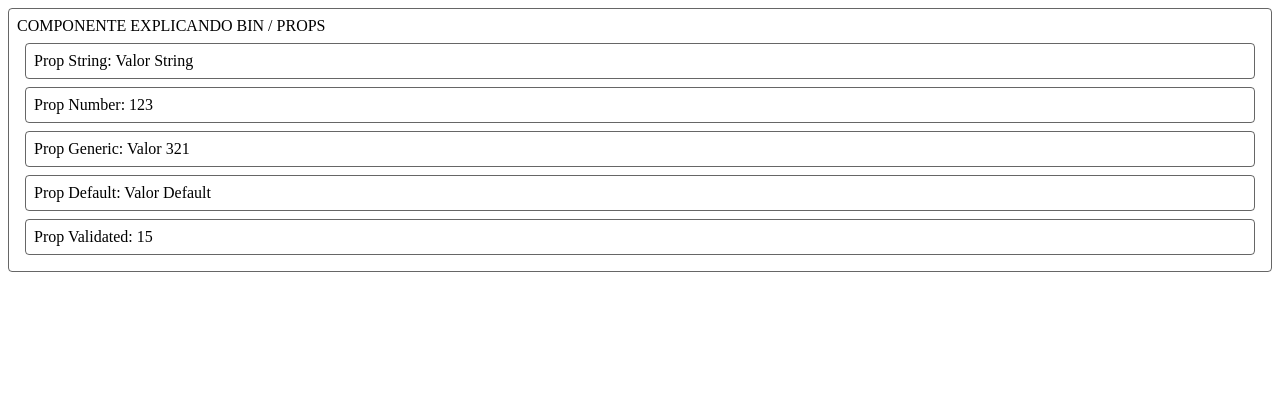
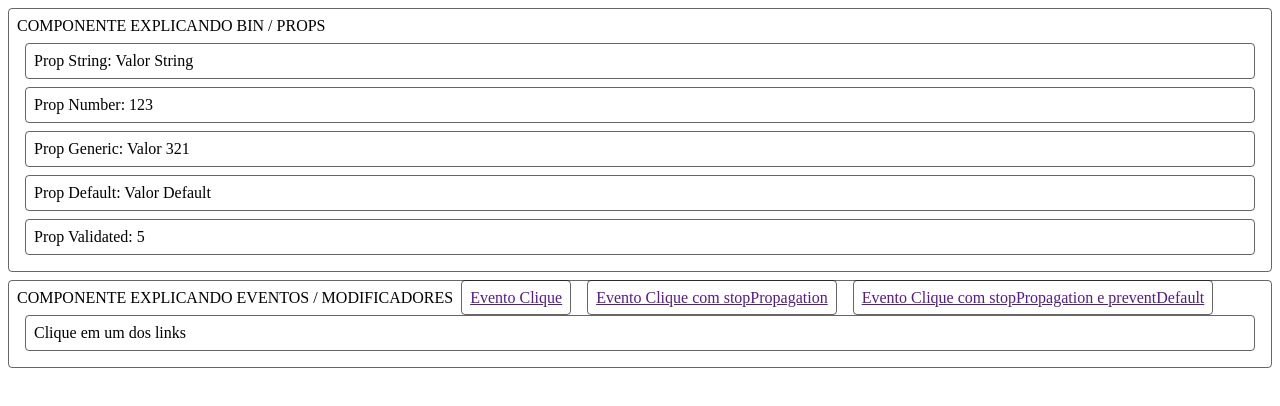
Before and after one commit to brunoog33/CursoVueAca, a Vue app: page / in a window 1280 px wide. Shown: the top 406 px of the page. Built offline with nearby package versions, Linux system fonts and the light colour scheme.

Commit message:
Incluindo componente de Eventos

```diff
--- a/src/App.vue
+++ b/src/App.vue
@@ -4,18 +4,21 @@
         minha-prop-string="Valor String"
         :minha-prop-number="123"
         :minha-prop-generic="`Valor ${321}`"
-        :minha-prop-validated="15"
+        :minha-prop-validated="5"
         />
+        <my-event />
   </div>
 </template>
 
 <script>
 import MyBind from '@/components/my-bind.vue';
+import MyEvent from '@/components/my-event.vue';
 
 export default {
   name: 'app',
   components: {
     MyBind,
+    MyEvent,
   },
 };
 </script>
--- a/src/components/my-bind.vue
+++ b/src/components/my-bind.vue
@@ -21,7 +21,8 @@ export default {
     },
     minhaPropValidated: {
       type: Number,
-      validator: v => v > 10,
+      validator: v => v > 10, /* Apresenta log no console pq o componente só aceita
+                                 valor maior que 10 */
     },
   },
 };
--- /dev/null
+++ b/src/components/my-event.vue
@@ -0,0 +1,40 @@
+<template>
+  <div>
+    <span>COMPONENTE EXPLICANDO EVENTOS / MODIFICADORES</span>
+   <!-- Um dos modos de fazer <a href="" @click="$emit('click', 'Normal Clique')">Evento Clique</a>
+    <a href="" @click.stop="$emit('click', 'stopPropagation')">Evento Clique com stopPropagation</a>
+    <a href="" @click.stop.prevent="$emit('click', 'preventDefault')">
+       Evento Clique com stopPropagation e preventDefault
+    </a>-->
+    <a href="" @click="onClick">Evento Clique</a>
+    <a href="" @click.stop="onClick">Evento Clique com stopPropagation</a>
+    <a href="" @click.stop.prevent="onClick">Evento Clique com stopPropagation e preventDefault</a>
+    <div>{{ eventResult || 'Clique em um dos links' }}</div>
+  </div>
+</template>
+
+<script>
+export default {
+  data() {
+    return {
+      eventResult: null,
+    };
+  },
+  methods: {
+    onClick($event) {
+      // $event é o evento padrão de click do JS
+      // Usar $ para eventos externos ou proprio da linguagem
+      this.eventResult = $event.target.innerText;
+    },
+  },
+};
+</script>
+
+<style scoped>
+ div, a {
+   margin: 8px;
+   padding: 8px;
+   border-radius: 4px;
+   border: 1px solid rgba(0, 0, 0, 0.6)
+ };
+</style>
```
